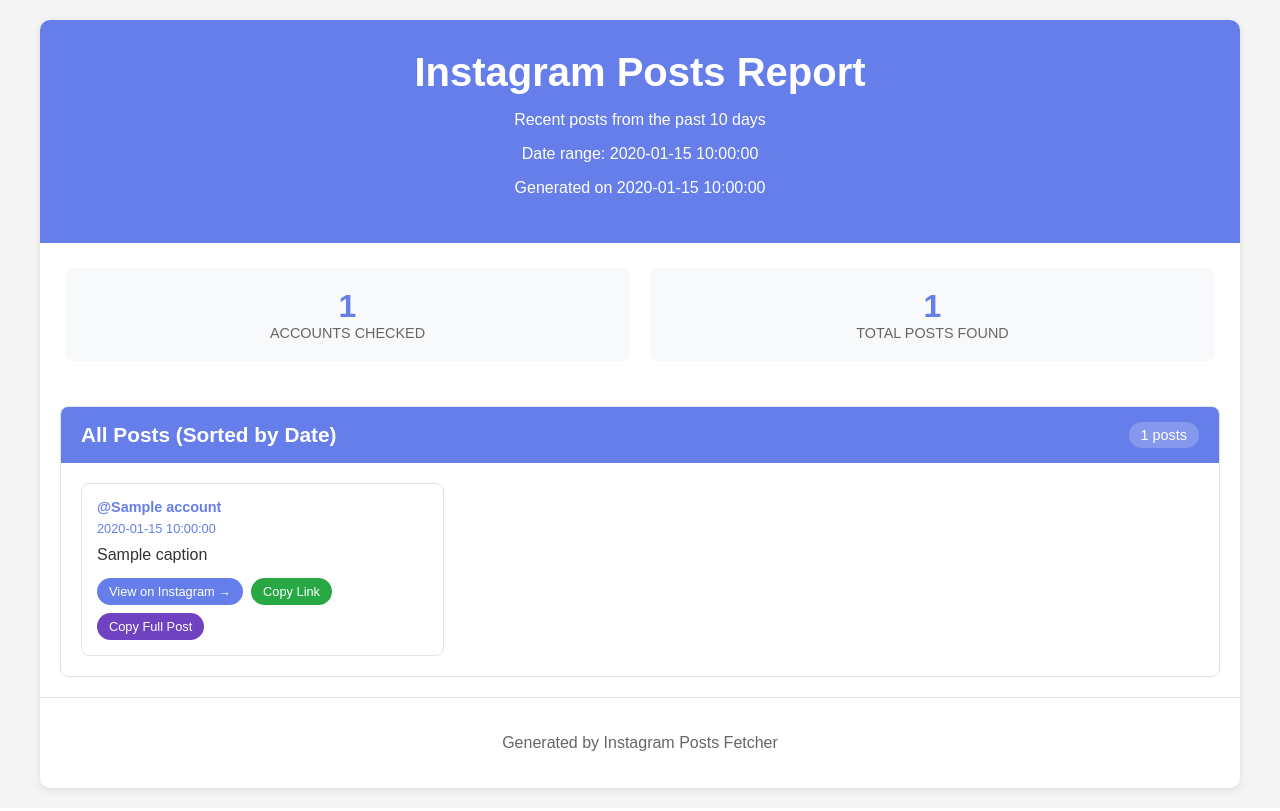
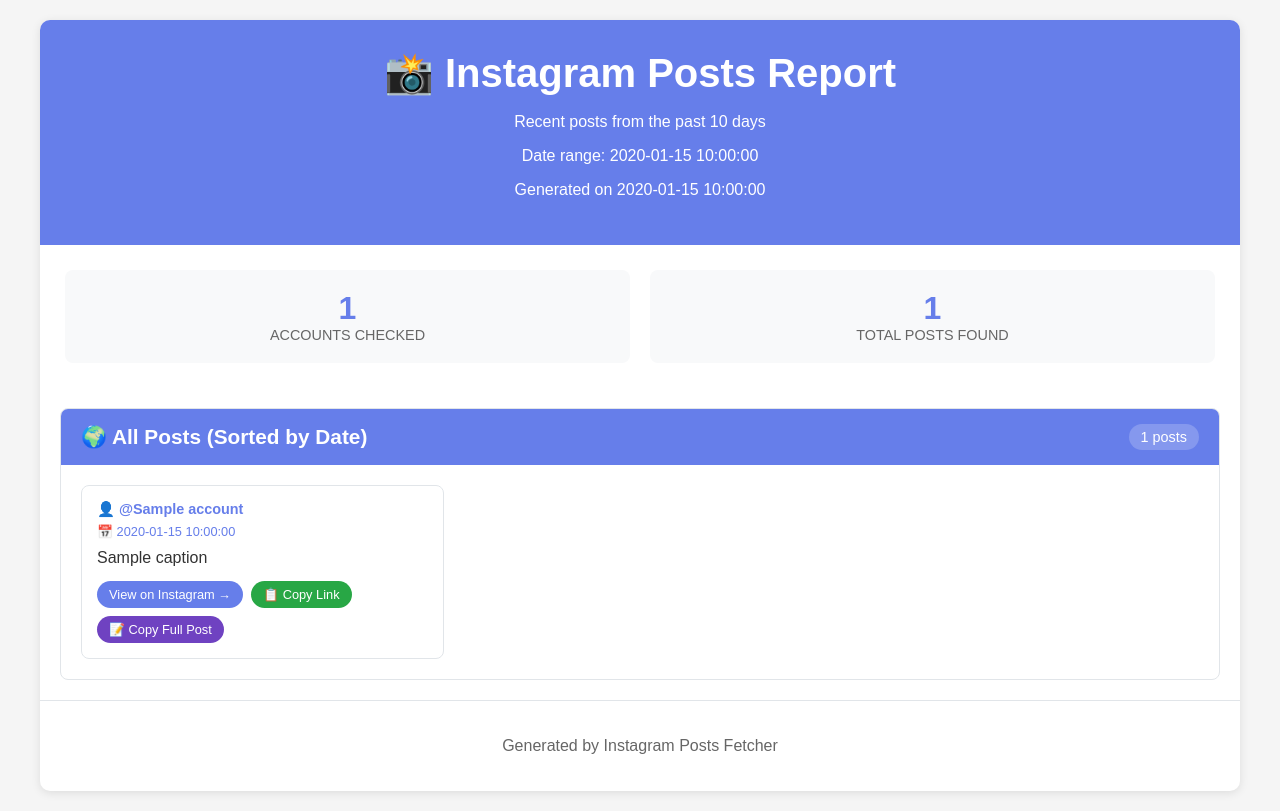
Before and after one commit to maximbetin/instagram-helper, a Python web app: template templates/template.html in a window 1280 px wide. Run offline with Jinja, Linux system fonts and the light colour scheme; the template is opened without the code that fills it: most values are stand-ins (such as "Sample title", 1, 10 or a date in 2020).

Commit message:
refactor: improve code readability by formatting multiline conditions and enhancing documentation in various modules; update template for better user experience with emoji integration

```diff
--- a/config.py
+++ b/config.py
@@ -179,7 +179,9 @@ class Settings:
         """
         # Check if we're in a testing environment
         # This prevents import-time errors when running tests without browser setup
-        is_testing = os.getenv("PYTEST_CURRENT_TEST") is not None or os.getenv("CI") == "true"
+        is_testing = (
+            os.getenv("PYTEST_CURRENT_TEST") is not None or os.getenv("CI") == "true"
+        )
 
         if browser_path := os.getenv("BROWSER_PATH"):
             object.__setattr__(self, "BROWSER_PATH", Path(browser_path))
--- a/templates/template.html
+++ b/templates/template.html
@@ -256,7 +256,7 @@
         const originalBg = window.getComputedStyle(button).backgroundColor;
 
         const clipboardSuccess = () => {
-          button.textContent = " Copied!";
+          button.textContent = "✅ Copied!";
           button.style.background = "#007bff";
           setTimeout(() => {
             button.textContent = originalText;
@@ -390,7 +390,7 @@
         const caption = button.getAttribute("data-caption");
         const url = button.getAttribute("data-url");
 
-        const formattedText = ` Instagram Post by @${account}\n ${date}\n\n${caption}\n\n ${url}`;
+        const formattedText = `📸 Instagram Post by @${account}\n📅 ${date}\n\n${caption}\n\n🔗 ${url}`;
         copyHandler(button, formattedText);
       }
 
@@ -444,7 +444,7 @@
   <body>
     <div class="container">
       <div class="header">
-        <h1>Instagram Posts Report</h1>
+        <h1>📸 Instagram Posts Report</h1>
         <p>Recent posts from the past {{ max_post_age }} days</p>
         <p>Date range: {{ date_range }}</p>
         <p>Generated on {{ generated_on }}</p>
@@ -464,20 +464,20 @@
       {% if posts %}
       <div class="account-section">
         <div class="account-header">
-          <div class="account-name">All Posts (Sorted by Date)</div>
+          <div class="account-name">🌍 All Posts (Sorted by Date)</div>
           <div class="post-count">{{ total_posts }} posts</div>
         </div>
         <div class="posts-grid">
           {% for post in posts %}
           <div class="post-card">
             <div class="post-content">
-              <div class="post-account">@{{ post.account }}</div>
-              <div class="post-date">{{ post.date_posted or 'Unknown date' }}</div>
+              <div class="post-account">👤 @{{ post.account }}</div>
+              <div class="post-date">📅 {{ post.date_posted or 'Unknown date' }}</div>
               <div class="post-caption">{{ post.caption|e }}</div>
               <div class="post-actions">
                 <a href="{{ post.url }}" target="_blank" class="post-link">View on Instagram →</a>
                 <button class="copy-link-btn" data-url="{{ post.url }}" title="Copy clean link for sharing">
-                  Copy Link
+                  📋 Copy Link
                 </button>
                 <button
                   class="copy-full-btn"
@@ -487,7 +487,7 @@
                   data-url="{{ post.url }}"
                   title="Copy full post text + link for sharing"
                 >
-                  Copy Full Post
+                  📝 Copy Full Post
                 </button>
               </div>
             </div>
```
Also changed, not shown: tests/test_gui_app.py (+6 -2 lines), tests/test_utils.py (+1 -2 lines), gui_app.py (line endings or trailing spaces), report_generator.py (line endings or trailing spaces), run.py (line endings or trailing spaces), utils.py (line endings or trailing spaces).
